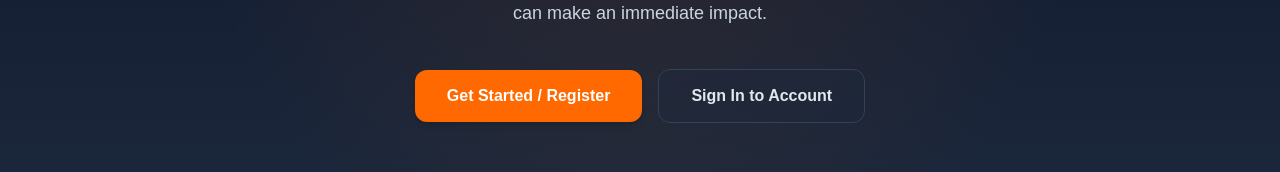
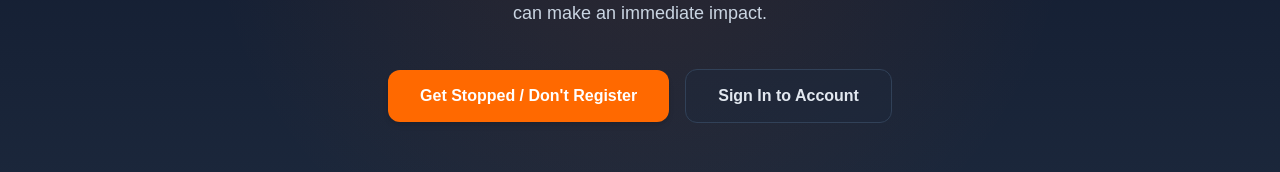
Before and after one commit to aagam2166/ngo-platform, a React (Vite) app in the folder frontend/: page / in a window 1280 px wide. Shown: the part 325-497 px from the top of the page. Built offline with nearby package versions, Linux system fonts and the light colour scheme; no server answers.

Commit message:
test: update preview content

```diff
--- a/frontend/src/pages/LandingPage.tsx
+++ b/frontend/src/pages/LandingPage.tsx
@@ -48,7 +48,7 @@ export default function LandingPage() {
               to="/register"
               className="w-full sm:w-auto inline-flex items-center justify-center bg-orange-500 hover:bg-orange-600 text-white px-8 py-3.5 rounded-xl font-bold transition-all shadow-md active:scale-[0.99]"
             >
-              Get Started / Register
+              Get Stopped / Don't Register
             </Link>
             <Link
               to="/login"
```
